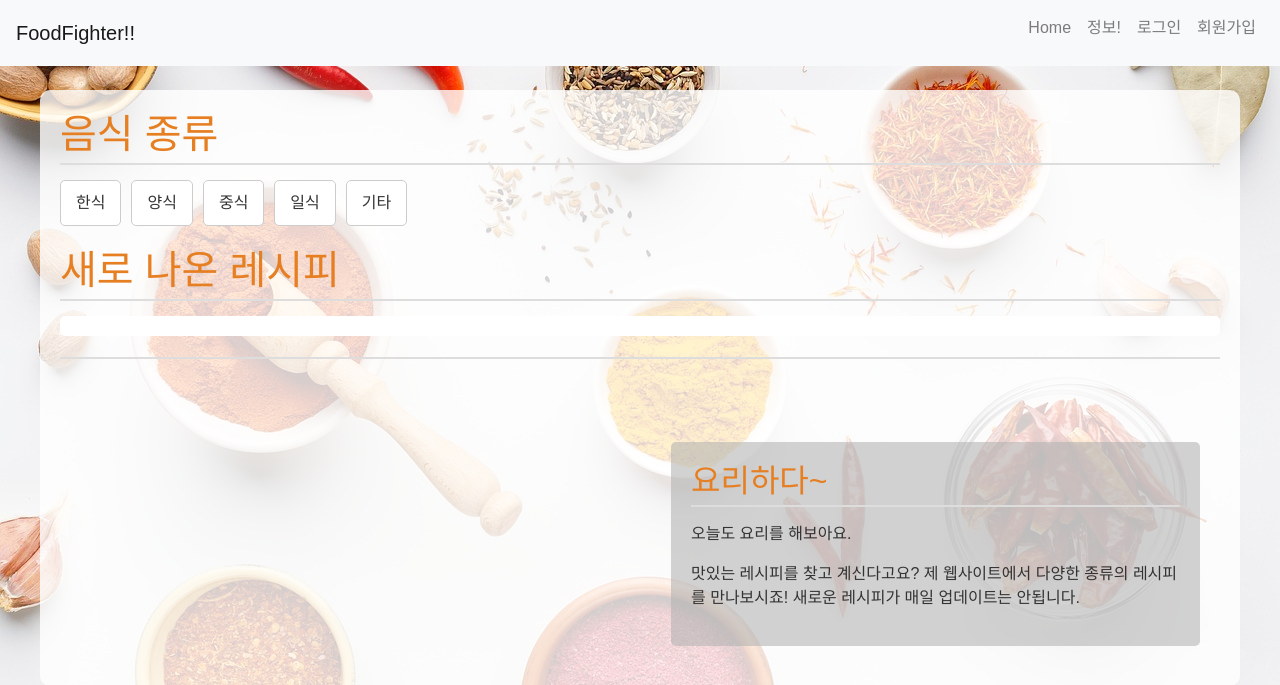
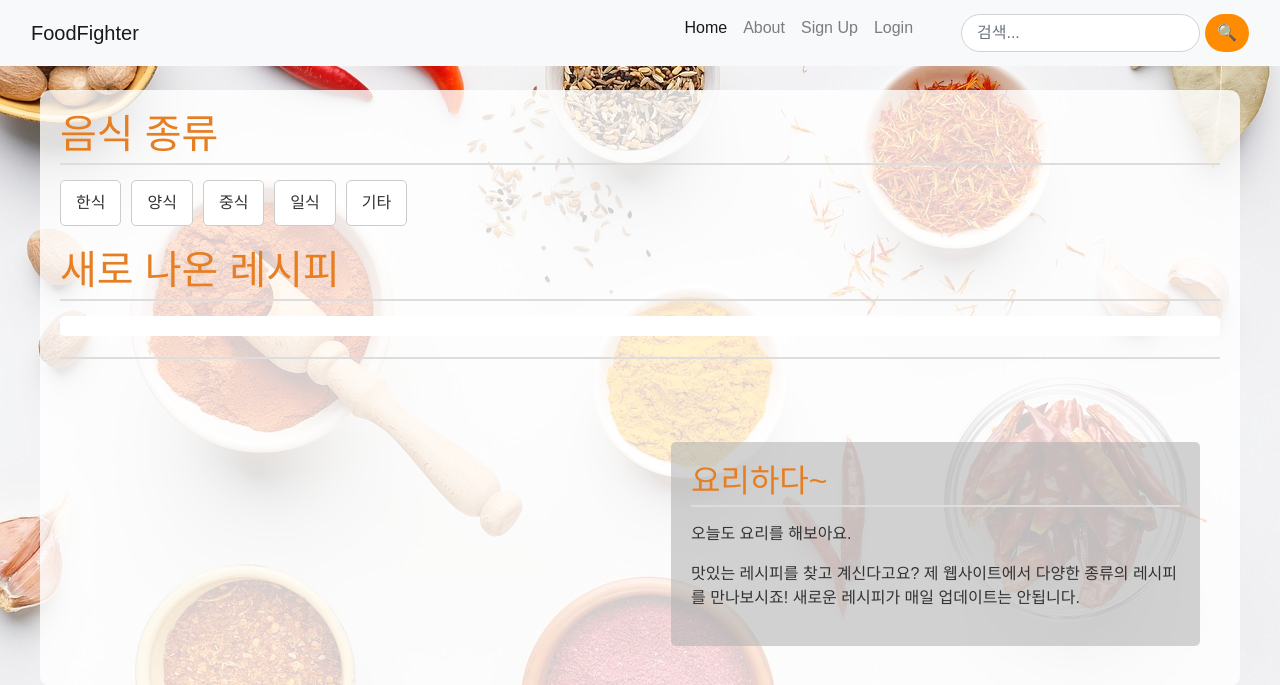
Before and after one commit to HelloLee7/flask_test2, a Flask app: page / in a window 1280 px wide. Shown: the top 685 px of the page. Run offline with Flask 3, Linux system fonts and the light colour scheme; data comes from the database, SQL or seed files in the repository; data that the repository does not hold is empty; some libraries are stand-ins or nearby versions; some web fonts are replaced.

Commit message:
검색 기능및 nav 기능 번경

```diff
--- a/projects/app.py
+++ b/projects/app.py
@@ -180,6 +180,15 @@ def recommend_recipe():
 
     return jsonify({'message': '추천 완료', 'recommendation_count': recipe.recommendation_count}), 200
 
+# 검색 기능 라우트 추가
+@app.route('/search')
+def search():
+    query = request.args.get('search') # 검색어 가져오기
+    if query:
+        search_results = Recipe.query.filter(Recipe.name.like(f'%{query}%')).all() # name 컬럼에서 검색어로 검색
+    else:
+        search_results = [] # 검색어가 없을 경우 빈 결과
+    return render_template('search_results.html', results=search_results, query=query)
 
 if __name__ == '__main__':
     with app.app_context():
--- a/projects/static/style3.css
+++ b/projects/static/style3.css
@@ -93,3 +93,91 @@
 .orange-box h2 {
     margin-top: 0; /* 제목 상단 마진 제거 */
 }
+
+
+/* Navbar 스타일 조정 -------------------------------*/
+/* Navbar 컨테이너 */
+.container-fluid {
+    display: flex;
+    justify-content: flex-start; /* 요소들을 왼쪽부터 정렬 */
+    align-items: center;
+    width: 100%;
+}
+
+/* foodfighter (로고) 컨테이너 스타일 */
+.navbar-brand-container {
+    text-align: left; /* 텍스트 좌측 정렬 */
+    display: inline-block; /* inline-block 유지 */
+    /* flex-grow: 1; 삭제: 로고 컨테이너가 공간을 모두 차지하지 않도록 */
+}
+
+.navbar-brand {
+    margin: 0; /* 중앙 정렬 margin 제거 */
+    display: inline-block;
+}
+
+/* 메뉴 (좌측) 컨테이너 스타일 */
+.navbar-collapse-left {
+    justify-content: flex-end; /* 메뉴 아이템들을 왼쪽부터 정렬 (기본값) */
+    margin-left: 20px; /* 로고와 메뉴 사이 간격 추가 */
+}
+
+/* 검색창 (우측) 컨테이너 스타일 */
+.navbar-search-container {
+    margin-left: 40px; /* 검색창을 오른쪽 끝으로 밀어냄 (유지) */
+    justify-content: flex-end; /* 검색창 내용 오른쪽 정렬 (유지) */
+}
+
+/* 나머지 스타일 (기존 스타일 유지) */
+.navbar {
+    display: flex;
+    justify-content: space-between; /* 요소들을 양 끝으로 배치 (navbar 전체에 적용되는 기본 스타일 유지) */
+    align-items: center;
+}
+
+/* 검색창 스타일 (세련되게 꾸미기 - 예시) */
+.search-input {
+    border-radius: 20px; /* 둥근 모서리 */
+    border: 1px solid #ced4da; /* 기본 테두리 */
+    padding-left: 15px; /* 텍스트 시작 위치 조정 */
+    padding-right: 15px;
+}
+
+/* 검색 버튼 기본 스타일 유지 */
+.search-button {
+    border-radius: 20px;
+    margin-left: 5px;
+    background-color: darkorange;
+    color: white;
+    border: none;
+}
+
+.search-button:hover {
+    background-color: darkblue;
+}
+
+/* 검색 버튼 active 상태 스타일 (더욱 구체적으로 지정 및 !important 사용) */
+.search-button:active,
+.search-button.active,
+.btn-outline-success.search-button:active, /* Bootstrap 클래스 명시 */
+.btn-outline-success.search-button.active,
+.search-button:focus,
+.btn-outline-success.search-button:focus {
+  background-color: darkorange !important; /* Active 상태 배경색 (테스트용 - 원하는 색으로 변경) */
+  border-color: darkorange !important; /* Active 상태 테두리 색 (테스트용 - 원하는 색으로 변경) */
+  color: white !important; /* Active 상태 글자색 (필요하다면 변경) */
+  box-shadow: none !important; /* 그림자 제거 */
+  outline: none !important; /* 외곽선 제거 */
+}
+
+.search-button:active:hover,
+.search-button.active:hover,
+.btn-outline-success.search-button:active:hover,
+.btn-outline-success.search-button.active:hover,
+.search-button:focus:hover,
+.btn-outline-success.search-button:focus:hover {
+    background-color: darkblue !important; /* Active + Hover 시 배경색 (hover 색상 유지) */
+    border-color: darkblue !important; /* Active + Hover 시 테두리 색 (hover 색상 유지) */
+    color: white !important; /* Active + Hover 시 글자색 (필요하다면 유지) */
+    /*!important 로 걍 중요도 때려박으면 오류 안날것 같긴 하다*/
+}
--- a/projects/templates/base.html
+++ b/projects/templates/base.html
@@ -22,36 +22,44 @@
 </head>
 <body>
     <nav class="navbar navbar-expand-lg navbar-light bg-light">
-        <a class="navbar-brand" href="{{ url_for('index') }}">FoodFighter!!</a>
-        <button class="navbar-toggler" type="button" data-toggle="collapse" data-target="#navbarNav" aria-controls="navbarNav" aria-expanded="false" aria-label="Toggle navigation">
+        <div class="container-fluid">
+            <div class="navbar-brand-container"> <!-- foodfighter 컨테이너 -->
+                <a class="navbar-brand" href="/">FoodFighter</a>
+            </div>
+            <button class="navbar-toggler" type="button" data-bs-toggle="collapse" data-bs-target="#navbarNav" aria-controls="navbarNav" aria-expanded="false" aria-label="Toggle navigation">
                 <span class="navbar-toggler-icon"></span>
             </button>
-        <div class="collapse navbar-collapse" id="navbarNav">
-            <ul class="navbar-nav ml-auto">
-                <li class="nav-item">
-                    <a class="nav-link animated-link" href="{{ url_for('index') }}">Home</a>
+            <div class="navbar-collapse-left collapse navbar-collapse" id="navbarNav"> <!-- 메뉴 좌측 컨테이너 -->
+                <ul class="navbar-nav">
+                    <li class="nav-item-zero">
+                        <a class="nav-link active" aria-current="page" href="/">Home</a>
                     </li>
                     <li class="nav-item">
-                    <a class="nav-link animated-link" href="{{ url_for('about') }}">정보!</a>
+                        <a class="nav-link" href="{{ url_for('about') }}">About</a>
                     </li>
-
                     {% if current_user.is_authenticated %}
                     <li class="nav-item">
-                        <a class="nav-link animated-link" href="{{ url_for('logout') }}">로그아웃</a>
+                        <a class="nav-link" href="{{ url_for('post') }}">Post</a>
                     </li>
                     <li class="nav-item">
-                        <a class="nav-link animated-link" href="{{ url_for('post') }}">포스팅</a>
+                        <a class="nav-link" href="{{ url_for('logout') }}">Logout</a>
                     </li>
                     {% else %}
                     <li class="nav-item">
-                        <a class="nav-link animated-link" href="{{ url_for('login') }}">로그인</a>
+                        <a class="nav-link" href="{{ url_for('signup') }}">Sign Up</a>
                     </li>
-                    <li class="nav-item signup-link-container">  <!-- 컨테이너 div 추가 -->
-                        <a class="nav-link signup-link-static" href="{{ url_for('signup') }}">회원가입</a> <!-- 고정 링크 추가 -->
-                        <a class="nav-link animated-link signup-link">회원가입</a> <!-- 애니메이션 링크 유지 -->
+                    <li class="nav-item">
+                        <a class="nav-link" href="{{ url_for('login') }}">Login</a>
                     </li>
                     {% endif %}
                 </ul>
+            </div>
+            <div class="navbar-search-container"> <!-- 검색창 우측 컨테이너 -->
+                <form class="d-flex" action="{{ url_for('search') }}" method="get">
+                    <input class="form-control me-2 search-input" type="search" placeholder="검색..." aria-label="Search" name="search">
+                    <button class="btn btn-outline-success search-button" type="submit">🔍</button>
+                </form>
+            </div>
         </div>
     </nav>
     <div class="container mt-4">
```
Also changed, not shown: projects/templates/search_results.html (added, +40 -0 lines). Lines whose indentation alone changed are shown as unchanged.
